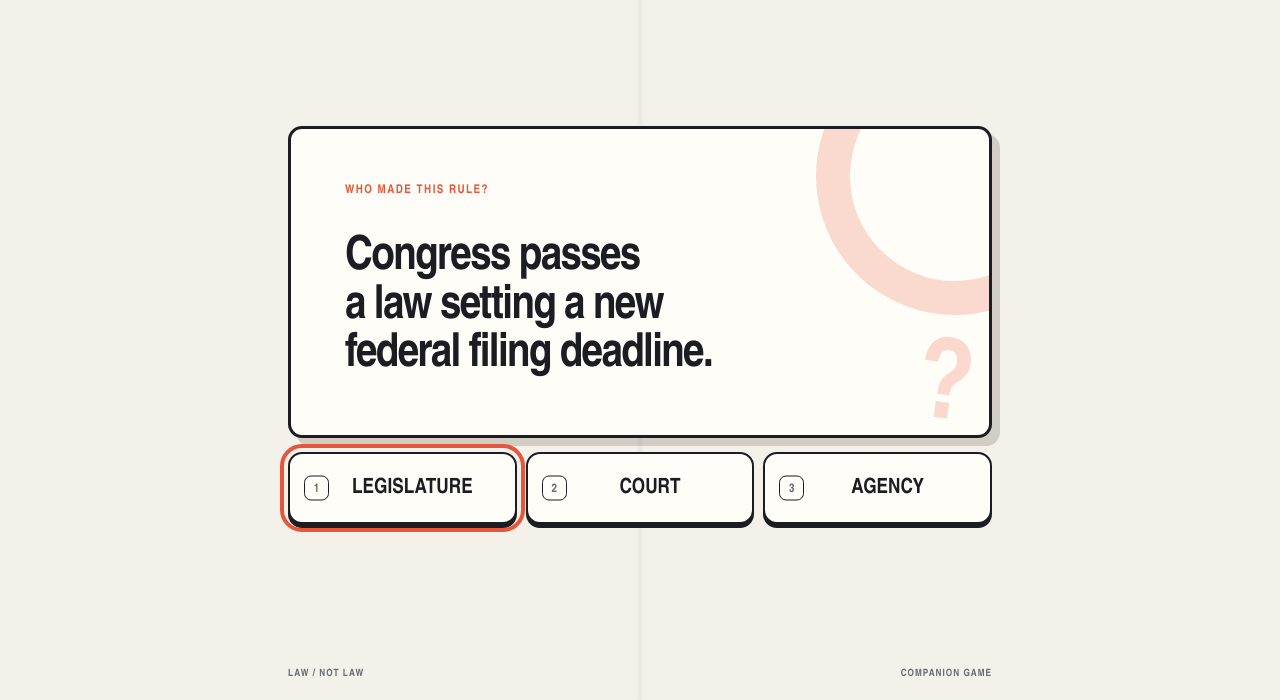
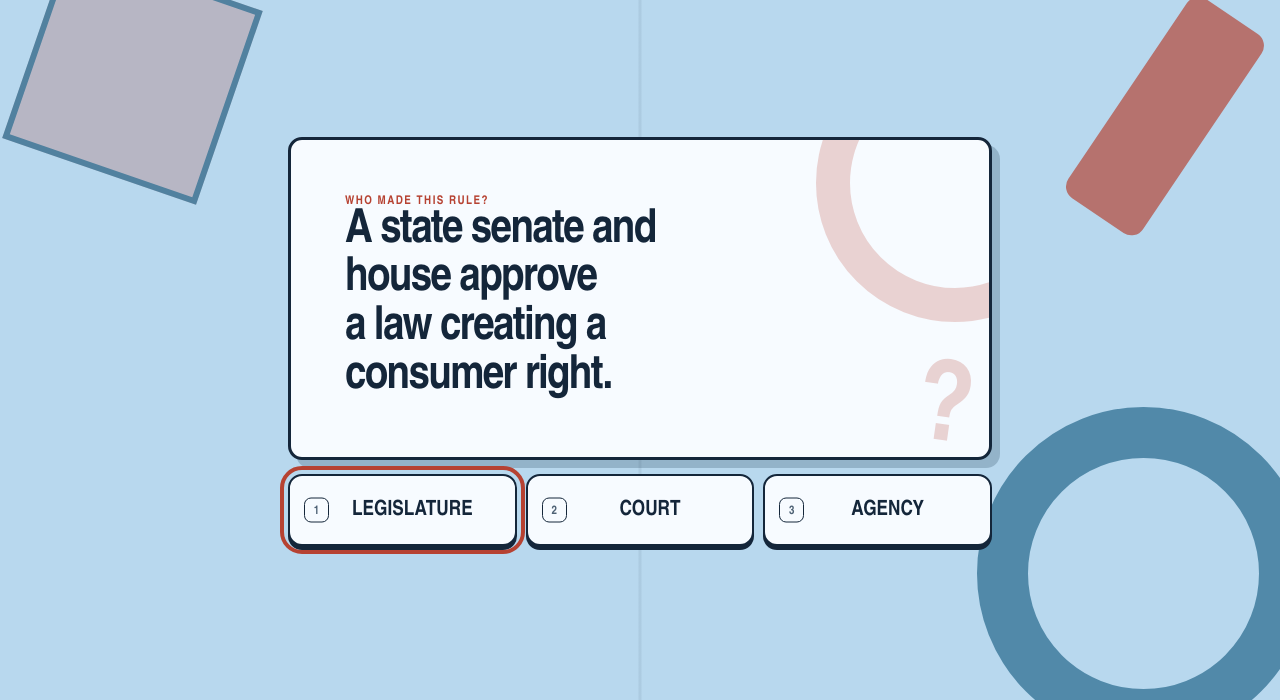
Before and after one commit to JenS246/who-made-the-rule, a plain HTML site: page index.html in a window 1280 px wide. Shown: the part 100-800 px from the top of the page. Drawn offline with Linux system fonts and the light colour scheme.

Commit message:
Expand questions and refresh game backdrop
Add a 36-card balanced question bank, guarantee fresh round ordering, improve feedback readability, and update the visual background.

```diff
--- a/app.js
+++ b/app.js
@@ -34,6 +34,36 @@ const questionBank = [
     explanation: "Local legislative bodies enact ordinances within their authority.",
   },
   {
+    prompt: "A state legislature amends a statute governing security deposits.",
+    answer: "Legislature",
+    explanation: "State legislatures create and amend state statutes.",
+  },
+  {
+    prompt: "Congress enacts a new tax deduction in the federal tax code.",
+    answer: "Legislature",
+    explanation: "Congress enacts federal statutes, including changes to the tax code.",
+  },
+  {
+    prompt: "A state house and senate repeal an outdated criminal statute.",
+    answer: "Legislature",
+    explanation: "A legislature can enact, amend, or repeal statutes.",
+  },
+  {
+    prompt: "A town council passes an ordinance setting local noise limits.",
+    answer: "Legislature",
+    explanation: "A town council acts as a local legislature when it enacts ordinances.",
+  },
+  {
+    prompt: "Congress passes a statute creating a new federal benefit program.",
+    answer: "Legislature",
+    explanation: "Congress creates federal programs by enacting legislation.",
+  },
+  {
+    prompt: "A state general assembly adds a remedy to a consumer protection statute.",
+    answer: "Legislature",
+    explanation: "The state legislature determines the remedies available under its statutes.",
+  },
+  {
     prompt: "An appellate court explains how a statute applies to a contract dispute.",
     answer: "Court",
     explanation: "Courts interpret and apply statutes in judicial decisions.",
@@ -62,6 +92,36 @@ const questionBank = [
     prompt: "An appeals court clarifies when a legal test is satisfied.",
     answer: "Court",
     explanation: "Appellate courts explain and apply legal standards in their opinions.",
+  },
+  {
+    prompt: "A state high court interprets a phrase in the state constitution.",
+    answer: "Court",
+    explanation: "Courts interpret constitutional language when deciding cases.",
+  },
+  {
+    prompt: "A federal appeals court explains how an earlier precedent controls a new case.",
+    answer: "Court",
+    explanation: "Courts interpret and apply precedent through judicial decisions.",
+  },
+  {
+    prompt: "A supreme court overrules one of its earlier judicial decisions.",
+    answer: "Court",
+    explanation: "Higher courts can reconsider and overrule their own precedents.",
+  },
+  {
+    prompt: "A judge interprets a statute before deciding whether a lawsuit was filed on time.",
+    answer: "Court",
+    explanation: "Courts interpret statutes and apply them to disputes.",
+  },
+  {
+    prompt: "An appellate court defines the common-law duty owed in a negligence case.",
+    answer: "Court",
+    explanation: "Courts develop common-law rules through their decisions.",
+  },
+  {
+    prompt: "A federal court explains what a regulation means in a dispute before it.",
+    answer: "Court",
+    explanation: "Courts interpret regulations when resolving cases.",
   },
   {
     prompt: "The EPA issues detailed pollution regulations under authority from Congress.",
@@ -93,6 +153,36 @@ const questionBank = [
     answer: "Agency",
     explanation: "The FCC is an agency exercising authority delegated by Congress.",
   },
+  {
+    prompt: "The FDA adopts food-labeling regulations under authority granted by federal law.",
+    answer: "Agency",
+    explanation: "The FDA is an agency that issues regulations under statutory authority.",
+  },
+  {
+    prompt: "A state insurance department issues regulations authorized by the state legislature.",
+    answer: "Agency",
+    explanation: "State agencies issue regulations within authority granted by state law.",
+  },
+  {
+    prompt: "A securities agency adopts detailed disclosure rules under a federal statute.",
+    answer: "Agency",
+    explanation: "Agencies create detailed regulations when legislation authorizes them to do so.",
+  },
+  {
+    prompt: "A public utility commission issues a rate-setting rule authorized by state law.",
+    answer: "Agency",
+    explanation: "A utility commission is an agency exercising authority granted by law.",
+  },
+  {
+    prompt: "The IRS issues a tax regulation under authority provided by Congress.",
+    answer: "Agency",
+    explanation: "The IRS is an agency that issues regulations under federal statutory authority.",
+  },
+  {
+    prompt: "A state health department adopts restaurant sanitation regulations authorized by statute.",
+    answer: "Agency",
+    explanation: "Health departments are agencies that regulate under authority granted by law.",
+  },
 ];
 
 const ui = {
@@ -115,6 +205,7 @@ let cards = [];
 let cardIndex = 0;
 let score = 0;
 let answered = false;
+let previousRoundSignature = "";
 
 function shuffled(items) {
   const copy = [...items];
@@ -125,13 +216,26 @@ function shuffled(items) {
   return copy;
 }
 
-function selectCards() {
+function buildRound() {
   const answers = ["Legislature", "Court", "Agency"];
   const balancedCards = answers.flatMap((answer) =>
     shuffled(questionBank.filter((card) => card.answer === answer)).slice(0, 3),
   );
   const remainingCards = questionBank.filter((card) => !balancedCards.includes(card));
   return shuffled([...balancedCards, ...shuffled(remainingCards).slice(0, CARD_COUNT - balancedCards.length)]);
+}
+
+function selectCards() {
+  let selectedCards = buildRound();
+  let signature = selectedCards.map((card) => card.prompt).join("|");
+
+  if (signature === previousRoundSignature) {
+    selectedCards = [...selectedCards.slice(1), selectedCards[0]];
+    signature = selectedCards.map((card) => card.prompt).join("|");
+  }
+
+  previousRoundSignature = signature;
+  return selectedCards;
 }
 
 function startGame() {
--- a/index.html
+++ b/index.html
@@ -3,8 +3,8 @@
   <head>
     <meta charset="UTF-8" />
     <meta name="viewport" content="width=device-width, initial-scale=1.0" />
-    <meta name="theme-color" content="#f4f1ea" media="(prefers-color-scheme: light)" />
-    <meta name="theme-color" content="#17181d" media="(prefers-color-scheme: dark)" />
+    <meta name="theme-color" content="#b8d8ee" media="(prefers-color-scheme: light)" />
+    <meta name="theme-color" content="#10263b" media="(prefers-color-scheme: dark)" />
     <meta
       name="description"
       content="A fast trivia game about the institutions that create legal rules."
@@ -14,6 +14,11 @@
     <script src="app.js" defer></script>
   </head>
   <body>
+    <div class="background-shapes" aria-hidden="true">
+      <span class="shape shape-diamond"></span>
+      <span class="shape shape-ring"></span>
+      <span class="shape shape-bar"></span>
+    </div>
     <main class="game-shell" aria-labelledby="game-title">
       <header class="game-header">
         <div class="title-lockup">
@@ -71,10 +76,6 @@
         <button id="play-again-button" class="play-again-button" type="button">PLAY AGAIN</button>
       </section>
 
-      <footer>
-        <span>LAW / NOT LAW</span>
-        <span>COMPANION GAME</span>
-      </footer>
     </main>
   </body>
 </html>
--- a/styles.css
+++ b/styles.css
@@ -1,35 +1,37 @@
 :root {
   color-scheme: light dark;
-  --page: #f4f1ea;
-  --ink: #1c1d22;
-  --muted: #696a70;
-  --card: #fffdf7;
-  --line: #1c1d22;
-  --accent: #e6563b;
+  --page: #b8d8ee;
+  --ink: #14263a;
+  --muted: #4d6174;
+  --card: #f7fbff;
+  --line: #14263a;
+  --accent: #b64232;
   --accent-ink: #ffffff;
   --success: #176b49;
   --success-soft: #dcefe3;
   --wrong: #a43b32;
   --wrong-soft: #f7dfd9;
-  --shadow: rgba(50, 42, 29, 0.18);
+  --shape: #2d6e91;
+  --shadow: rgba(20, 50, 74, 0.22);
   --radius: 14px;
   font-family: "Arial Narrow", "Aptos Narrow", "Roboto Condensed", system-ui, sans-serif;
 }
 
 @media (prefers-color-scheme: dark) {
   :root {
-    --page: #17181d;
-    --ink: #f4f1ea;
-    --muted: #b8b7b1;
-    --card: #222329;
-    --line: #f4f1ea;
-    --accent: #ee694f;
-    --accent-ink: #17181d;
+    --page: #10263b;
+    --ink: #eef7fc;
+    --muted: #b5cad8;
+    --card: #18354c;
+    --line: #eef7fc;
+    --accent: #ff8068;
+    --accent-ink: #10263b;
     --success: #80d1a5;
     --success-soft: #183c2d;
     --wrong: #ff9483;
     --wrong-soft: #4b2827;
-    --shadow: rgba(0, 0, 0, 0.32);
+    --shape: #5aa2c8;
+    --shadow: rgba(2, 12, 22, 0.42);
   }
 }
 
@@ -47,13 +49,56 @@ html {
 }
 
 body {
+  position: relative;
   min-width: 320px;
   min-height: 100dvh;
   margin: 0;
   color: var(--ink);
   background:
-    linear-gradient(90deg, transparent 49.7%, color-mix(in srgb, var(--ink) 5%, transparent) 50%, transparent 50.3%),
+    linear-gradient(90deg, transparent 49.8%, color-mix(in srgb, var(--ink) 9%, transparent) 50%, transparent 50.2%),
     var(--page);
+}
+
+.background-shapes {
+  position: fixed;
+  inset: 0;
+  overflow: hidden;
+  pointer-events: none;
+}
+
+.shape {
+  position: absolute;
+  display: block;
+  border: 6px solid color-mix(in srgb, var(--shape) 74%, transparent);
+}
+
+.shape-diamond {
+  top: 9%;
+  left: max(2vw, calc(50% - 610px));
+  width: clamp(100px, 16vw, 220px);
+  aspect-ratio: 1;
+  background: color-mix(in srgb, var(--accent) 22%, transparent);
+  transform: rotate(19deg);
+}
+
+.shape-ring {
+  right: max(-45px, calc(50% - 670px));
+  bottom: -40px;
+  width: clamp(190px, 26vw, 360px);
+  aspect-ratio: 1;
+  border-width: clamp(28px, 4vw, 58px);
+  border-radius: 50%;
+}
+
+.shape-bar {
+  right: max(4vw, calc(50% - 570px));
+  top: 12%;
+  width: clamp(55px, 7vw, 92px);
+  height: clamp(180px, 30vh, 330px);
+  border: 0;
+  border-radius: var(--radius);
+  background: color-mix(in srgb, var(--accent) 68%, transparent);
+  transform: rotate(34deg);
 }
 
 button {
@@ -66,12 +111,13 @@ button:focus-visible {
 }
 
 .game-shell {
+  position: relative;
   width: min(100%, 760px);
   min-height: 100dvh;
   margin: 0 auto;
   padding: 20px 16px 16px;
   display: grid;
-  grid-template-rows: auto 1fr auto;
+  grid-template-rows: auto 1fr;
   gap: 20px;
 }
 
@@ -288,8 +334,8 @@ h1 {
 .feedback p {
   max-width: 42ch;
   color: var(--muted);
-  font-size: 14px;
-  line-height: 1.35;
+  font-size: clamp(17px, 2.7vw, 19px);
+  line-height: 1.42;
 }
 
 .feedback.is-correct strong {
@@ -365,16 +411,6 @@ h1 {
 .result-burst span:nth-child(4) { transform: rotate(102deg); }
 .result-burst span:nth-child(5) { transform: rotate(136deg); }
 
-footer {
-  display: flex;
-  justify-content: space-between;
-  gap: 16px;
-  color: var(--muted);
-  font-size: 10px;
-  font-weight: 900;
-  letter-spacing: 0.1em;
-}
-
 @media (min-width: 620px) {
   .game-shell {
     padding: 28px 28px 20px;
@@ -387,6 +423,22 @@ footer {
   .answer-button {
     min-height: 72px;
     padding-inline: 32px 12px;
+  }
+}
+
+@media (max-width: 900px) {
+  .shape-diamond {
+    left: -58px;
+  }
+
+  .shape-bar {
+    right: -16px;
+    top: 7%;
+  }
+
+  .shape-ring {
+    right: -105px;
+    bottom: -70px;
   }
 }
 
```
Also changed, not shown: 1 other file.
